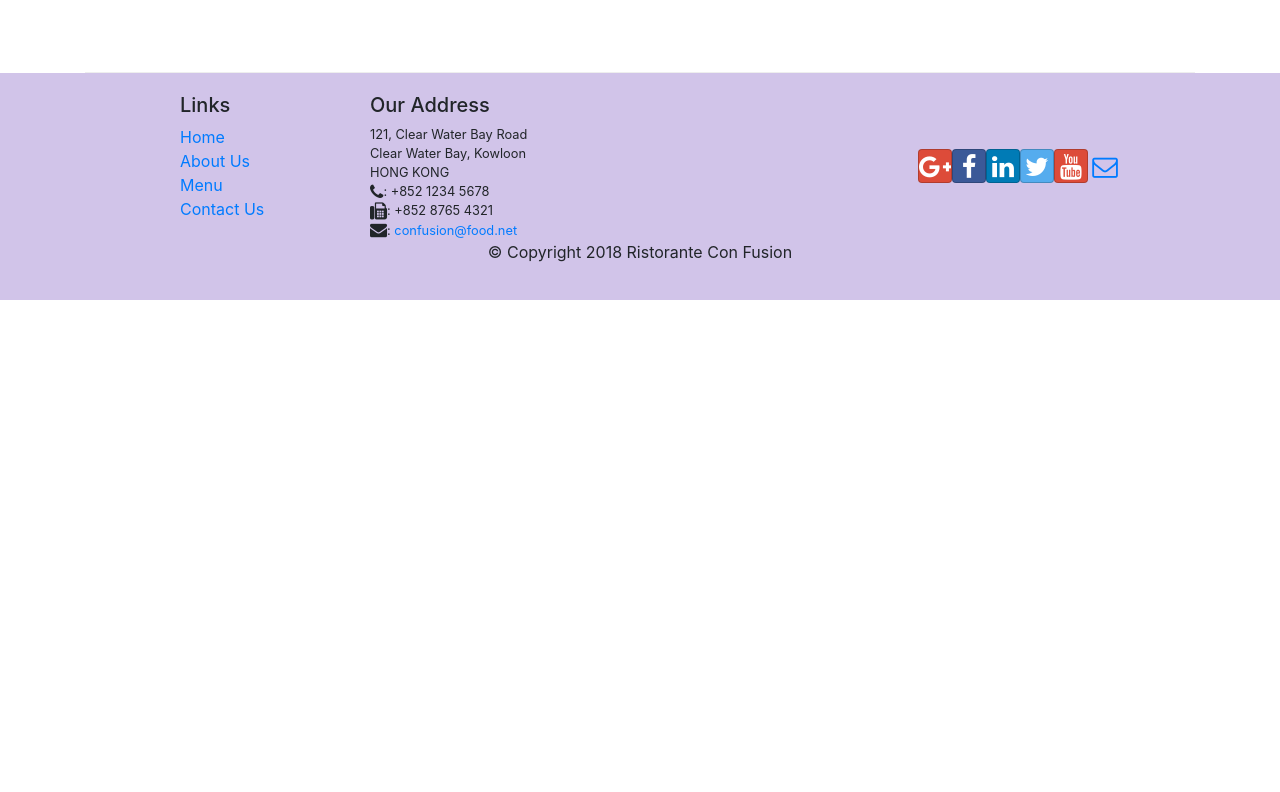
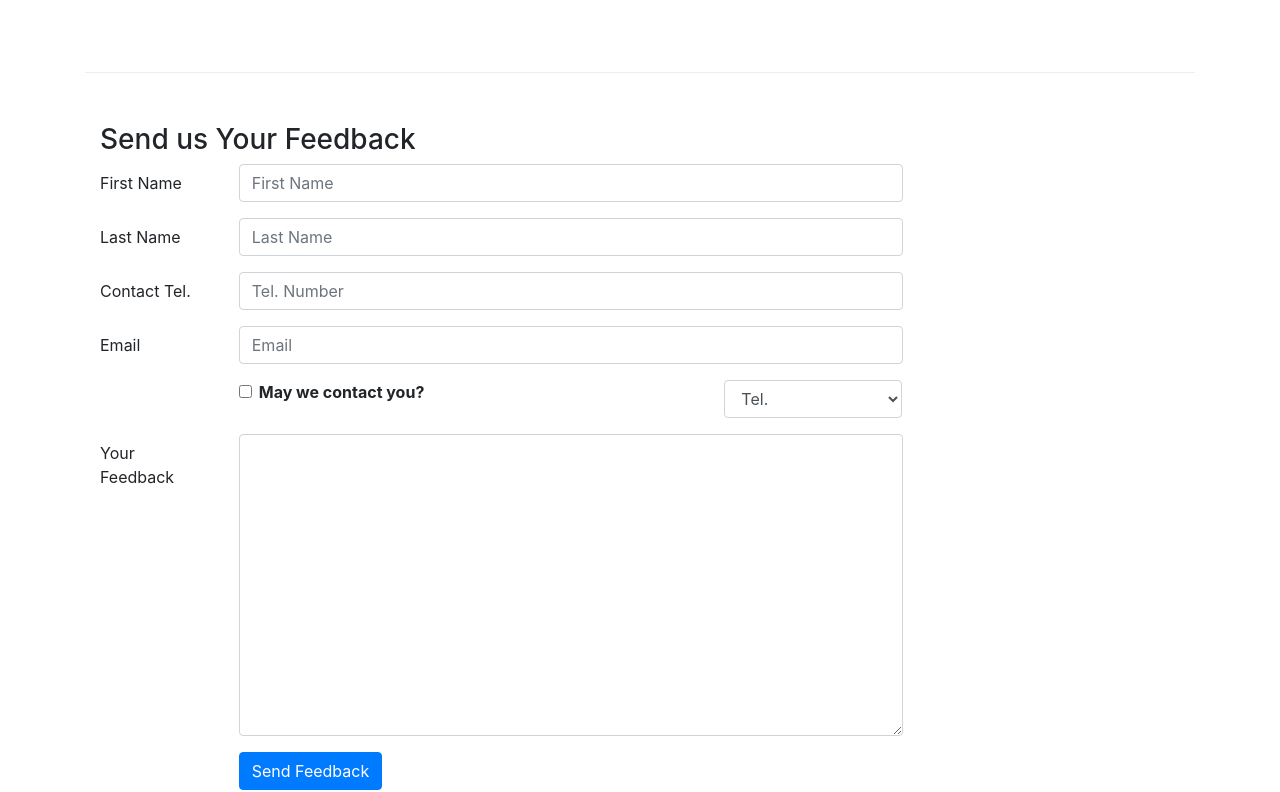
Before and after one commit to ashit1247/Frontend-Web-Development-with-React, a React (Create React App) app: page /contactus in a window 1280 px wide. Shown: the part 809-1601 px from the top of the page. Before the commit the page ends 1109 px from the top, so only its background shows below. Built offline with nearby package versions, Linux system fonts and the light colour scheme.

Commit message:
Controlled Forms

```diff
--- /dev/null
+++ b/src/components/AboutComponent.js
@@ -0,0 +1,100 @@
+import React from 'react';
+import { Breadcrumb, BreadcrumbItem, Card, CardBody, CardHeader, Media } from 'reactstrap';
+import { Link } from 'react-router-dom';
+
+function RenderLeader({ leader }) {
+    return(
+        <div key={leader.id} className="col-12 mt-5">
+            <Media tag="li">
+                <Media left middle>
+                    <Media object src={leader.image} alt={leader.name} />
+                </Media>
+                <Media body className="ml-5">
+                    <Media heading>{leader.name}</Media>
+                    <p>{leader.designation}</p>
+                    <p>{leader.description}</p>
+                </Media>
+            </Media>
+        </div>
+    );
+}
+
+
+function About(props) {
+
+    const leaders = props.leaders.map((leader) => {
+        return (
+            <RenderLeader leader={leader} />
+        );
+    });
+
+    return (
+        <div className="container">
+            <div className="row">
+                <Breadcrumb>
+                    <BreadcrumbItem><Link to="/home">Home</Link></BreadcrumbItem>
+                    <BreadcrumbItem active>About Us</BreadcrumbItem>
+                </Breadcrumb>
+                <div className="col-12">
+                    <h3>About Us</h3>
+                    <hr />
+                </div>
+            </div>
+            <div className="row row-content">
+                <div className="col-12 col-md-6">
+                    <h2>Our History</h2>
+                    <p>Started in 2010, Ristorante con Fusion quickly established itself as a culinary icon par excellence in Hong Kong. With its unique brand of world fusion cuisine that can be found nowhere else, it enjoys patronage from the A-list clientele in Hong Kong.  Featuring four of the best three-star Michelin chefs in the world, you never know what will arrive on your plate the next time you visit us.</p>
+                    <p>The restaurant traces its humble beginnings to <em>The Frying Pan</em>, a successful chain started by our CEO, Mr. Peter Pan, that featured for the first time the world's best cuisines in a pan.</p>
+                </div>
+                <div className="col-12 col-md-5">
+                    <Card>
+                        <CardHeader className="bg-primary text-white">Facts At a Glance</CardHeader>
+                        <CardBody>
+                            <dl className="row p-1">
+                                <dt className="col-6">Started</dt>
+                                <dd className="col-6">3 Feb. 2013</dd>
+                                <dt className="col-6">Major Stake Holder</dt>
+                                <dd className="col-6">HK Fine Foods Inc.</dd>
+                                <dt className="col-6">Last Year's Turnover</dt>
+                                <dd className="col-6">$1,250,375</dd>
+                                <dt className="col-6">Employees</dt>
+                                <dd className="col-6">40</dd>
+                            </dl>
+                        </CardBody>
+                    </Card>
+                </div>
+                <div className="col-12">
+                    <Card>
+                        <CardBody className="bg-faded">
+                            <blockquote className="blockquote">
+                                <p className="mb-0">You better cut the pizza in four pieces because
+                                    I'm not hungry enough to eat six.</p>
+                                <footer className="blockquote-footer">Yogi Berra,
+                                <cite title="Source Title">The Wit and Wisdom of Yogi Berra,
+                                    P. Pepe, Diversion Books, 2014</cite>
+                                </footer>
+                            </blockquote>
+                        </CardBody>
+                    </Card>
+                </div>
+            </div>
+
+
+            <div className="row row-content">
+                <div className="col-12">
+                    <h2>Corporate Leadership</h2>
+                </div>
+
+                <div className="col-12">
+                    <div className="row">
+                        <Media list>
+                            {leaders}
+                        </Media>
+                    </div>
+                </div>
+            </div>
+        </div>
+    );
+}
+
+export default About;
--- a/src/components/ContactComponent.js
+++ b/src/components/ContactComponent.js
@@ -2,8 +2,42 @@ import React, { Component } from 'react';
 import { Breadcrumb, BreadcrumbItem, Button, Form, FormGroup, Label, Input, Col } from 'reactstrap';
 import { Link } from 'react-router-dom';
 
-function Contact(props) {
+class Contact extends Component {
 
+    constructor(props) {
+        super(props);
+
+        this.state = {
+            firstname: '',
+            lastname: '',
+            telnum: '',
+            email: '',
+            agree: '',
+            contactType: '',
+            message: ''
+        }
+
+        this.handleSubmit = this.handleSubmit.bind(this);
+        this.handleInputChange = this.handleInputChange.bind(this);
+    }
+
+    handleInputChange(event) {
+        const target = event.target;
+        const value = target.type === 'checkbox' ? target.checked : target.value;
+        const name = target.name;
+
+        this.setState({
+            [name]: value
+        });
+    }
+
+    handleSubmit(event) {
+        console.log("Current state is: " + JSON.stringify(this.state));
+        alert("Current state is: " + JSON.stringify(this.state));
+        event.preventDefault();
+    }
+
+    render() {
         return (
             <div className="container">
                 <div className="row">
@@ -42,9 +76,80 @@ function Contact(props) {
                         </div>
                     </div>
                 </div>
+
+                <div className="row row-content">
+                    <div className="col-12">
+                        <h3>Send us Your Feedback</h3>
+                    </div>
+                    <div className="col-12 col-md-9">
+                        <Form onSubmit={this.handleSubmit}>
+                            <FormGroup row>
+                                <Label htmlFor="firstname" md={2}>First Name</Label>
+                                <Col md={10}>
+                                    <Input type="text" id="firstname" name="firstname" placeholder="First Name"
+                                        value={this.state.firstname} onChange={this.handleInputChange} />
+                                </Col>
+                            </FormGroup>
+                            <FormGroup row>
+                                <Label htmlFor="lastname" md={2}>Last Name</Label>
+                                <Col md={10}>
+                                    <Input type="text" id="lastname" name="lastname" placeholder="Last Name"
+                                        value={this.state.lastname} onChange={this.handleInputChange} />
+                                </Col>
+                            </FormGroup>
+                            <FormGroup row>
+                                <Label htmlFor="telnum" md={2}>Contact Tel.</Label>
+                                <Col md={10}>
+                                    <Input type="tel" id="telnum" name="telnum" placeholder="Tel. Number"
+                                        value={this.state.telnum} onChange={this.handleInputChange} />
+                                </Col>
+                            </FormGroup>
+                            <FormGroup row>
+                                <Label htmlFor="email" md={2}>Email</Label>
+                                <Col md={10}>
+                                    <Input type="email" id="email" name="email" placeholder="Email"
+                                        value={this.state.email} onChange={this.handleInputChange} />
+                                </Col>
+                            </FormGroup>
+                            <FormGroup row>
+                                <Col md={{ size: 6, offset: 2 }}>
+                                    <FormGroup check>
+                                        <Label check>
+                                            <Input type="checkbox" name="agree" checked={this.state.agree} onChange={this.handleInputChange} />{' '}
+                                            <strong>May we contact you?</strong>
+                                        </Label>
+                                    </FormGroup>
+                                </Col>
+                                <Col md={{ size: 3, offset: 1 }}>
+                                    <Input type="select" name="contactType" value={this.state.contactType} onChange={this.handleInputChange}>
+                                        <option>Tel.</option>
+                                        <option>Email</option>
+                                    </Input>
+                                </Col>
+                            </FormGroup>
+                            <FormGroup row>
+                                <Label htmlFor="message" md={2}>Your Feedback</Label>
+                                <Col md={10}>
+                                    <Input type="textarea" id="message" name="message" rows="12"
+                                        value={this.state.message} onChange={this.handleInputChange} />
+                                </Col>
+                            </FormGroup>
+                            <FormGroup row>
+                                <Col md={{ size: 10, offset: 2 }}>
+                                    <Button type="submit" color="primary">
+                                        Send Feedback
+                                    </Button>
+                                </Col>
+                            </FormGroup>
+                        </Form>
+                    </div>
+                </div>
             </div>
         );
     }
 
 
+}
+
+
 export default Contact;
--- a/src/components/MainComponent.js
+++ b/src/components/MainComponent.js
@@ -5,6 +5,7 @@ import Contact from './ContactComponent';
 import DishDetail from './DishDetailComponent';
 import Header from './HeaderComponent';
 import Footer from './FooterComponent';
+import About from './AboutComponent';
 import { DISHES } from '../shared/dishes';
 import { COMMENTS } from '../shared/comments';
 import { LEADERS } from '../shared/leaders';
@@ -18,7 +19,7 @@ class Main extends Component {
             dishes: DISHES,
             comments: COMMENTS,
             promotions: PROMOTIONS,
-            leadres: LEADERS
+            leaders: LEADERS
         };
     }
 
@@ -30,7 +31,15 @@ class Main extends Component {
             return (
                 <Home dish={this.state.dishes.filter((dish) => dish.featured)[0]}
                     promotion={this.state.promotions.filter((promo) => promo.featured)[0]}
-                    leader={this.state.leadres.filter((leader) => leader.featured)[0]}
+                    leader={this.state.leaders.filter((leader) => leader.featured)[0]}
+                />
+            );
+        }
+
+        const AboutUsPage = () => {
+            return(
+                <About
+                    leaders={this.state.leaders}
                 />
             );
         }
@@ -47,6 +56,7 @@ class Main extends Component {
                 <Header />
                 <Switch>
                     <Route path="/home" component={HomePage} />
+                    <Route exact path="/aboutus" component={AboutUsPage} />
                     <Route exact path="/menu" component={() => <Menu dishes={this.state.dishes} />} />
                     <Route path="/menu/:dishId" component={DishwithId} />
                     <Route exact path="/contactus" component={Contact} />
```
Lines whose indentation alone changed are shown as unchanged.
